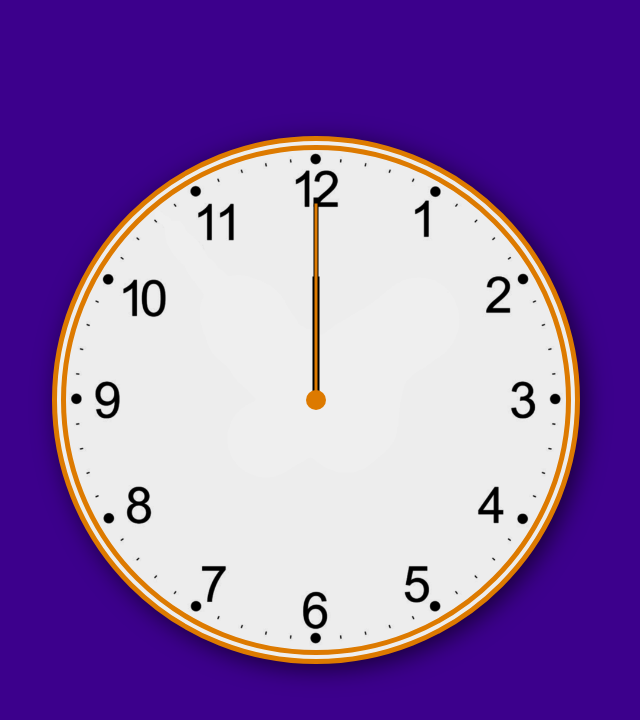
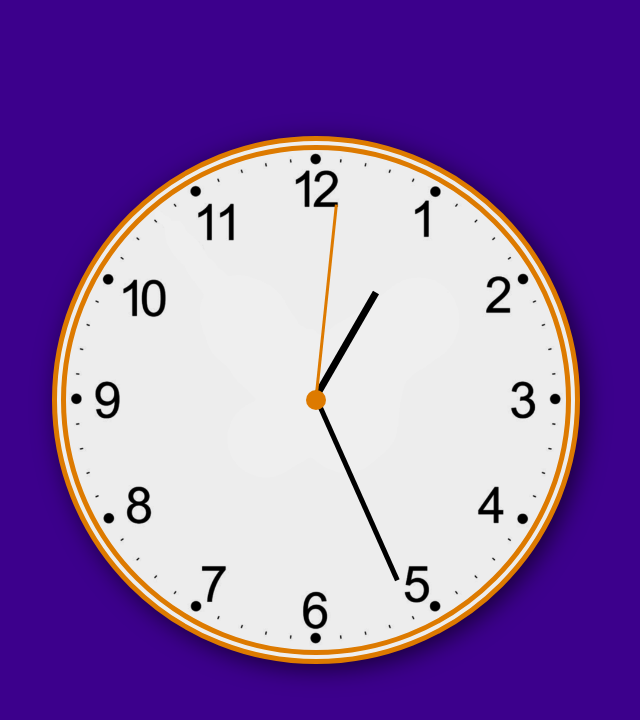
Before and after one commit to anjaist/javascript_miniprojects, a plain HTML site: page js_clock/index.html in a window 1280 px wide. Shown: the whole page, without its empty margins (324-964 px from the left). Drawn offline with Linux system fonts and the light colour scheme.

Commit message:
added logic for clock hands in js

```diff
--- /dev/null
+++ b/js_clock/clock.js
@@ -0,0 +1,18 @@
+const hourHand = document.getElementById("hour-hand");
+const minuteHand = document.getElementById("min-hand");
+const secondHand = document.getElementById("second-hand");
+
+const time = () => {
+  const date = new Date;
+  let hour = date.getHours();
+  if (hour > 12) {
+    hour -= 12;
+  }
+  const minute = date.getMinutes();
+  const second = date.getSeconds();
+  minuteHand.style.transform = `rotate(${90 + 360/60*minute}deg)`;
+  hourHand.style.transform = `rotate(${90 + 360/12*hour}deg)`;
+  secondHand.style.transform = `rotate(${90 + 360/60*second}deg)`;
+};
+
+setInterval(time, 1000);
--- a/js_clock/index.html
+++ b/js_clock/index.html
@@ -8,11 +8,12 @@
   <body>
     <div class="clock-container">
       <div class="clock">
-        <div class="hand hour-hand"></div>
-        <div class="hand min-hand"></div>
-        <div class="hand second-hand"></div>
+        <div id="hour-hand"></div>
+        <div id="min-hand"></div>
+        <div id="second-hand"></div>
         <div class="clock-center"></div>
       </div>
     </div>
+    <script src="clock.js"></script>
   </body>
 </html>
--- a/js_clock/style.css
+++ b/js_clock/style.css
@@ -33,7 +33,7 @@ body {
   left: 240px;
 }
 
-.min-hand {
+#min-hand {
   position: absolute;
   right: 50%;
   bottom: 50%;
@@ -43,7 +43,7 @@ body {
   transform: rotate(90deg);
 }
 
-.hour-hand {
+#hour-hand {
   position: absolute;
   right: 50%;
   bottom: 50%;
@@ -53,7 +53,7 @@ body {
   transform: rotate(90deg);
 }
 
-.second-hand {
+#second-hand {
   position: absolute;
   right: 50%;
   bottom: 50%;
```
